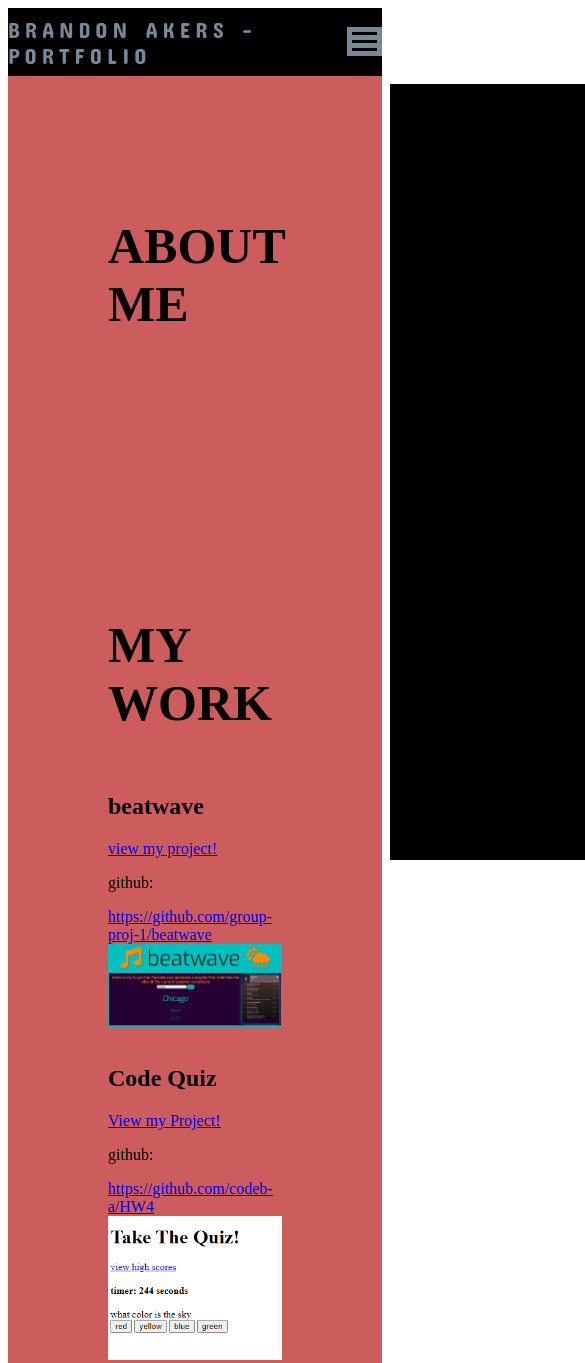
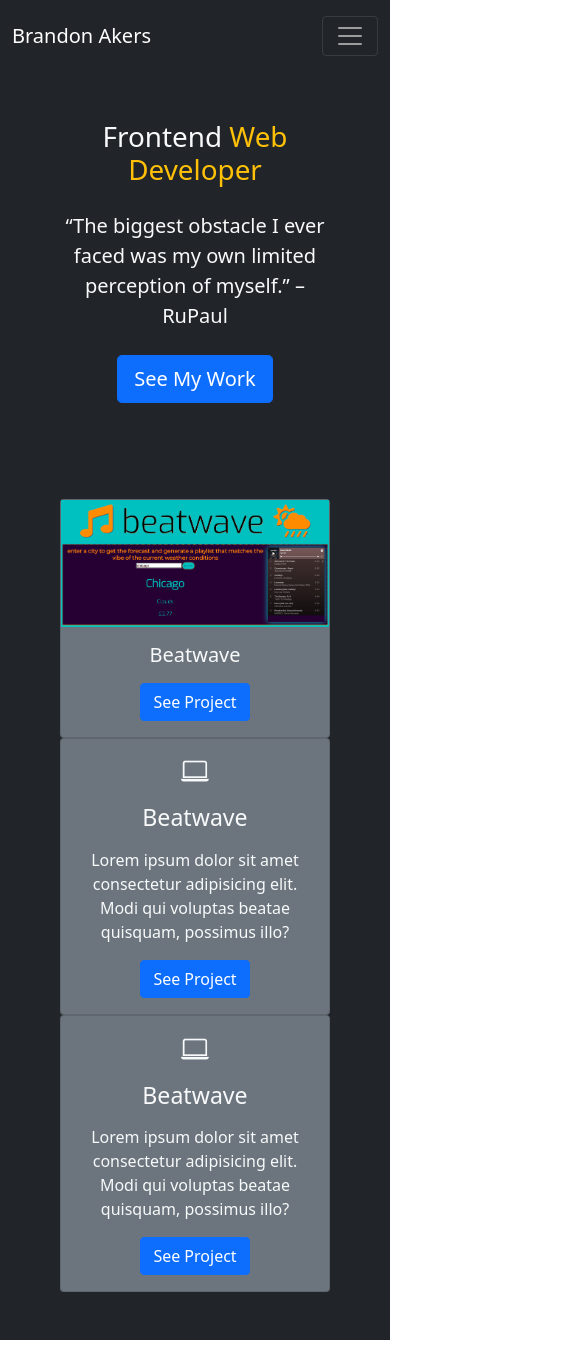
Before and after one commit to codeb-a/Portfolio, a plain HTML site: page index.html in a window 390 px wide. Shown: the top 1363 px of the page, 585 px wide, since content can reach past the window. Drawn offline with nearby package versions, Linux system fonts and the light colour scheme.

Commit message:
updating portfolio

```diff
--- a/assets/css/style.css
+++ b/assets/css/style.css
@@ -1,167 +1,98 @@
-    nav {
-        display: flex;
-        justify-content: space-around;
-        align-items: center;
-        min-height: 8vh;
-        font-family: 'Concert One', cursive;
-        background-color:black;
-    }
+body {
+  overflow: hidden;
+}
+/* PARTICLES BACKGROUND */
 
-    .logo {
-        color: lightslategrey;
-        text-transform: uppercase;
-        letter-spacing: 5px;
-        font-size: 22px;
-        background-color: black;
-    }
+/* .glowing {
+  position: relative;
+  min-width: 750px;
+  height: 750px;
+  margin: -150px;
+  transform-origin: right;
+  animation: colorchange 5s linear infinite;
+}
 
-    .nav-links {
-        display: flex;
-        background-color: black;
-        justify-content: space-around;
-        width: 30%;
-    }
+.glowing:nth-child(even) {
+  transform-origin: left;
+}
 
-    .nav-links li {
-        list-style: none;
-    }
+@keyframes colorchange {
+  0% {
+    filter: hue-rotate(0deg);
+    transform: rotate(0deg);
+  }
+  100% {
+    filter: hue-rotate(360deg);
+    transform: rotate(360deg);
+  }
+}
 
-    .nav-links a {
-        color: lightslategrey;
-        text-decoration: none;
-        letter-spacing: 3px;
-        font-weight: bold;
-        font-size: 14px;
-    }
+.glowing span {
+  position: absolute;
+  top: calc(80px * var(--i));
+  left: calc(80px * var(--i));
+  bottom: calc(80px * var(--i));
+  right: calc(80px * var(--i));
+}
 
-    .burger {
-        display: none;
-        cursor: pointer;
-    }
+.glowing span:before {
+  content: "";
+  position: absolute;
+  top: 50%;
+  left: -8px;
+  width: 15px;
+  height: 15px;
+  background: #f00;
+  border-radius: 50%;
+}
 
-    .burger div {
-        width: 25px;
-        height: 3px;
-        margin: 5px;
-        background-color:black;
-        transition: all 0.3s ease;
-    }
+.glowing span:nth-child(3n + 1):before {
+  background: rgba(134, 255, 0, 1);
+  box-shadow: 0 0 20px rgba(134, 255, 0, 1), 0 0 40px rgba(134, 255, 0, 1),
+    0 0 60px rgba(134, 255, 0, 1), 0 0 80px rgba(134, 255, 0, 1),
+    0 0 0 8px rgba(134, 255, 0, 0.1);
+}
 
-    .section-1 {
-        background-color: indianred;
-    }
+.glowing span:nth-child(3n + 2):before {
+  background: rgba(255, 214, 0, 1);
+  box-shadow: 0 0 20px rgba(255, 214, 0, 1), 0 0 40px rgba(255, 214, 0, 1),
+    0 0 60px rgba(255, 214, 0, 1), 0 0 80px rgba(255, 214, 0, 1),
+    0 0 0 8px rgba(255, 214, 0, 0.1);
+}
 
-    .container-1 {
-        padding: 100px;
-    }
+.glowing span:nth-child(3n + 3):before {
+  background: rgba(0, 226, 255, 1);
+  box-shadow: 0 0 20px rgba(0, 226, 255, 1), 0 0 40px rgba(0, 226, 255, 1),
+    0 0 60px rgba(0, 226, 255, 1), 0 0 80px rgba(0, 226, 255, 1),
+    0 0 0 8px rgba(0, 226, 255, 0.1);
+}
 
-    .container-2 {
-        padding: 100px;
-        display: flex;
-        flex-wrap: wrap;
-        flex-direction: column;
-    }
+.glowing span:nth-child(3n + 1) {
+  animation: animate 10s alternate infinite;
+}
 
-    .container-3 {
-        padding: 100px;
-        display: flex;
-        flex-wrap: wrap;
-        flex-direction: column;
-    }
+.glowing span:nth-child(3n + 2) {
+  animation: animate-reverse 3s alternate infinite;
+}
 
-    .about-me{
-        font-size: 50px;
-        color: black;
-    }
+.glowing span:nth-child(3n + 3) {
+  animation: animate 8s alternate infinite;
+}
 
-    .my-work {
-        font-size: 50px;
-        color: black;
-    }
-    .contact-me {
-        font-size: 50px;
-        color: black;
-    }
+@keyframes animate {
+  0% {
+    transform: rotate(0deg);
+  }
+  100% {
+    transform: rotate(360deg);
+  }
+}
 
-    .img-1 {
-        object-fit: contain;
-        width: 100%;
-    }
-
-    .img-2 {
-        object-fit: contain;
-        width: 100%;
-    }
-
-    .footer {
-        display: flex;
-
-    }
-
-    @media (max-width: 375px) {
-        .section-1 {
-            display: flex;
-            flex-direction: column;
-            align-items: flex-start;
-            border: 10px grey solid;
-        }
-    }
-
-    @media screen and (max-width: 1024px) {
-        .nav-links {
-            width: 60%;
-        }
-    }
-
-    @media screen and (max-width: 768px) {
-        body {
-            overflow-x: hidden;
-        }
-        .nav-links {
-            position: absolute;
-            right: 0px;
-            height: 92vh;
-            top: 8vh;
-            background-color: black;
-            display: flex;
-            flex-direction: column;
-            align-items: center;
-            width: 50%;
-            transform: translateX(100%);
-            transition: transform 0.5s ease-in;
-        }
-        .nav-links li {
-            opacity: 0;
-        }
-        .burger {
-            display: block;
-            background-color:lightslategrey;
-        }
-    }
-
-    .nav-active {
-        transform: translateX(0%);
-    }
-
-    @keyframes navLinkFade {
-        from {
-            opacity: 0;
-            transform: translateX(50px);
-        }
-        to {
-            opacity: 1;
-            transform: translateX(0px);
-        }
-    }
-
-    .toggle .line1 {
-        transform: rotate(-45deg) translate(-5px, 6px);
-    }
-
-    .toggle .line2 {
-        opacity: 0;
-    }
-
-    .toggle .line3 {
-        transform: rotate(45deg) translate(-5px, -6px);
-    }
+@keyframes animate-reverse {
+  0% {
+    transform: rotate(360deg);
+  }
+  100% {
+    transform: rotate(0deg);
+  }
+} */
--- a/assets/js/script.js
+++ /dev/null
@@ -1,24 +0,0 @@
-const navSlide = () => {
-    const burger = document.querySelector('.burger');
-    const nav = document.querySelector('.nav-links');
-    const navLinks = document.querySelectorAll('.nav-links li');
-
-    // toggle the nav
-    burger.addEventListener('click', () => {
-        nav.classList.toggle('nav-active');
-
-    // animate the nav links
-        navLinks.forEach((link, index) => {
-            if (link.style.animation) {
-                link.style.animation = ''
-            } else {
-                link.style.animation = `navLinkFade 0.5s ease forwards ${index / 7 + 0.5}s`;
-            }
-        });
-        // burger animation
-        burger.classList.toggle('toggle');
-    });
-
-}
-
-navSlide();
--- a/index.html
+++ b/index.html
@@ -1,74 +1,143 @@
 <!DOCTYPE html>
 <html lang="en">
+
 <head>
+    <link href="https://cdn.jsdelivr.net/npm/bootstrap@5.0.2/dist/css/bootstrap.min.css" rel="stylesheet"
+        integrity="sha384-EVSTQN3/azprG1Anm3QDgpJLIm9Nao0Yz1ztcQTwFspd3yD65VohhpuuCOmLASjC" crossorigin="anonymous">
+    <link rel="stylesheet" href="https://cdn.jsdelivr.net/npm/bootstrap-icons@1.5.0/font/bootstrap-icons.css"
+        integrity="sha384-tKLJeE1ALTUwtXlaGjJYM3sejfssWdAaWR2s97axw4xkiAdMzQjtOjgcyw0Y50KU" crossorigin="anonymous">
     <link rel="stylesheet" href="./assets/css/style.css">
     <meta charset="UTF-8">
     <meta http-equiv="X-UA-Compatible" content="IE=edge">
     <meta name="viewport" content="width=device-width, initial-scale=1.0">
-    <link rel="preconnect" href="https://fonts.gstatic.com">
-    <link href="https://fonts.googleapis.com/css2?family=Concert+One&display=swap" rel="stylesheet">
-    <title>Portfolio website</title>
+    <title>Portfolio</title>
 </head>
+
 <body>
-
-    <nav>
-        <div class="logo">
-            Brandon Akers - Portfolio
-        </div>
-        <ul class="nav-links">
-            <li>
-                <a href="#aboutMe">About Me</a>
-            </li>
-            <li>
-                <a href="#work">Work</a>
-            </li>
-            <li>
-                <a href="#contactMe">Contact Me</a>
-            </li>
-        </ul>
-
-        <div class="burger">
-            <div class="line1"></div>
-            <div class="line2"></div>
-            <div class="line3"></div>
+    <!-- Navbar -->
+    <nav class="navbar navbar-expand-lg bg-dark navbar-dark py-3">
+        <div class="container">
+            <a href="#" class="navbar-brand">Brandon Akers</a>
+            <button class="navbar-toggler" type="button" data-bs-toggle="collapse" data-bs-target="#navmenu">
+                <span class="navbar-toggler-icon"></span>
+            </button>
+            <div class="collapse navbar-collapse" id="navmenu">
+                <ul class="navbar-nav ms-auto">
+                    <li class="nav-item">
+                        <a href="#aboutme" class="nav-link">About Me</a>
+                    </li>
+                    <li class="nav-item">
+                        <a href="#mywork" class="nav-link">My Work</a>
+                    </li>
+                    <li class="nav-item">
+                        <a href="#contactme" class="nav-link">Contact Me</a>
+                    </li>
+                </ul>
+            </div>
         </div>
     </nav>
+    <!-- About me section-->
+    <section class="bg-dark text-light p-5 text-center text-sm-start">
+        <div class="container">
+            <div class="d-sm-flex align-items-center justify-content-between">
+                <div>
+                    <h1>Frontend <span class="text-warning">Web Developer</span></h1>
+                    <p class="lead my-4">
+                        “The biggest obstacle I ever faced was my own limited perception of myself.” – RuPaul
+                    </p>
+                    <button class="btn btn-primary btn-lg">See My Work</button>
+                </div>
+                <img class="img-fluid w-25 d-none d-sm-block" src="images/IMG_3010.JPG" alt="">
+            </div>
+        </div>
+    </section>
+    <!-- My work section -->
+    <section class="bg-dark p-5">
+        <div class="container">
+            <div class="row text-start">
+                <div class="col-md">
+                    <div class="card bg-secondary text-light">
+                        <img class="img-fluid" src="/images/beatwave.png" alt="">
+                        <div class="card-body text-center">
+                            <h5 class="card-title">
+                                Beatwave
+                            </h5>
+                            <p>
 
-<section class="section-1">
-    <div class="container-1">
-        <h1 id="aboutMe" class="about-me">ABOUT ME</h1>
+                            </p>
+                            <a href="" class="btn btn-primary">See Project</a>
+                        </div>
+                    </div>
+                </div>
+                <div class="col-md">
+                    <div class="card bg-secondary text-light">
+                        <div class="card-body text-center">
+                            <div class="h1 mb-3">
+                                <i class="bi bi-laptop"></i>
+                            </div>
+                            <h3 class="card-title mb-3">
+                                Beatwave
+                            </h3>
+                            <p>
+                                Lorem ipsum dolor sit amet consectetur adipisicing elit. Modi qui voluptas beatae
+                                quisquam, possimus illo?
+                            </p>
+                            <a href="" class="btn btn-primary">See Project</a>
+                        </div>
+                    </div>
+                </div>
+                <div class="col-md">
+                    <div class="card bg-secondary text-light">
+                        <div class="card-body text-center">
+                            <div class="h1 mb-3">
+                                <i class="bi bi-laptop"></i>
+                            </div>
+                            <h3 class="card-title mb-3">
+                                Beatwave
+                            </h3>
+                            <p>
+                                Lorem ipsum dolor sit amet consectetur adipisicing elit. Modi qui voluptas beatae
+                                quisquam, possimus illo?
+                            </p>
+                            <a href="" class="btn btn-primary">See Project</a>
+                        </div>
+                    </div>
+                </div>
+            </div>
+        </div>
+    </section>
+    <!-- Contact me section -->
+    <section class="p-5">
+        <div class="container">
+
+        </div>
+    </section>
+    <!-- Particles Background -->
+
+    <!-- <div class="glowing">
+        <span style="--i:1;"></span>
+        <span style="--i:2;"></span>
+        <span style="--i:3;"></span>
     </div>
-    <div class="container-2">
-        <h1 id="work" class="my-work">MY WORK</h1>
-        <h2>beatwave</h2>
-        <a href="https://group-proj-1.github.io/beatwave/">view my project!</a>
-        <p>github:</p>
-        <a href="https://github.com/group-proj-1/beatwave">https://github.com/group-proj-1/beatwave </a>
-        <img src="./assets/images/beatwave.png" class="img-1">
-        <br>
-        <h1>Code Quiz</h1>
-        <a href="https://codeb-a.github.io/Code-Quiz/">View my Project!</a>
-        <p>github:</p>
-        <a href="https://github.com/codeb-a/HW4">https://github.com/codeb-a/HW4</a>
-        <img src="./assets/images/code Quiz.png" class="img-2">
+    <div class="glowing">
+        <span style="--i:1;"></span>
+        <span style="--i:2;"></span>
+        <span style="--i:3;"></span>
     </div>
-    <div class="container-3">
-        <h1 id="contactMe" class="contact-me">CONTACT ME</h1>
-        <p>Github:</p><a href="https://github.com/codeb-a">https://github.com/codeb-a</a>
-        <p>Linkedin:</p><a href="https://www.linkedin.com/in/b-akers/">https://www.linkedin.com/in/b-akers/</a>
-        <p>Email</p><a href="brandonakers729@gmail.com">brandonakers729@gmail.com</a>
+    <div class="glowing">
+        <span style="--i:1;"></span>
+        <span style="--i:2;"></span>
+        <span style="--i:3;"></span>
     </div>
-</section>
+    <div class="glowing">
+        <span style="--i:1;"></span>
+        <span style="--i:2;"></span>
+        <span style="--i:3;"></span>
+    </div> -->
 
-<script src="./assets/js/script.js"></script>
+    <script src="https://cdn.jsdelivr.net/npm/bootstrap@5.0.2/dist/js/bootstrap.bundle.min.js"
+        integrity="sha384-MrcW6ZMFYlzcLA8Nl+NtUVF0sA7MsXsP1UyJoMp4YLEuNSfAP+JcXn/tWtIaxVXM" crossorigin="anonymous">
+        </script>
 </body>
 
-<footer class="footer">
-
-</footer>
-
-
-
-
-
 </html>
```
Also changed, not shown: assets/images/code Quiz.png (deleted), images/beatwave.png (renamed from assets/images/beatwave.png), images/note-taker pic2.png (added), 2 other files.
